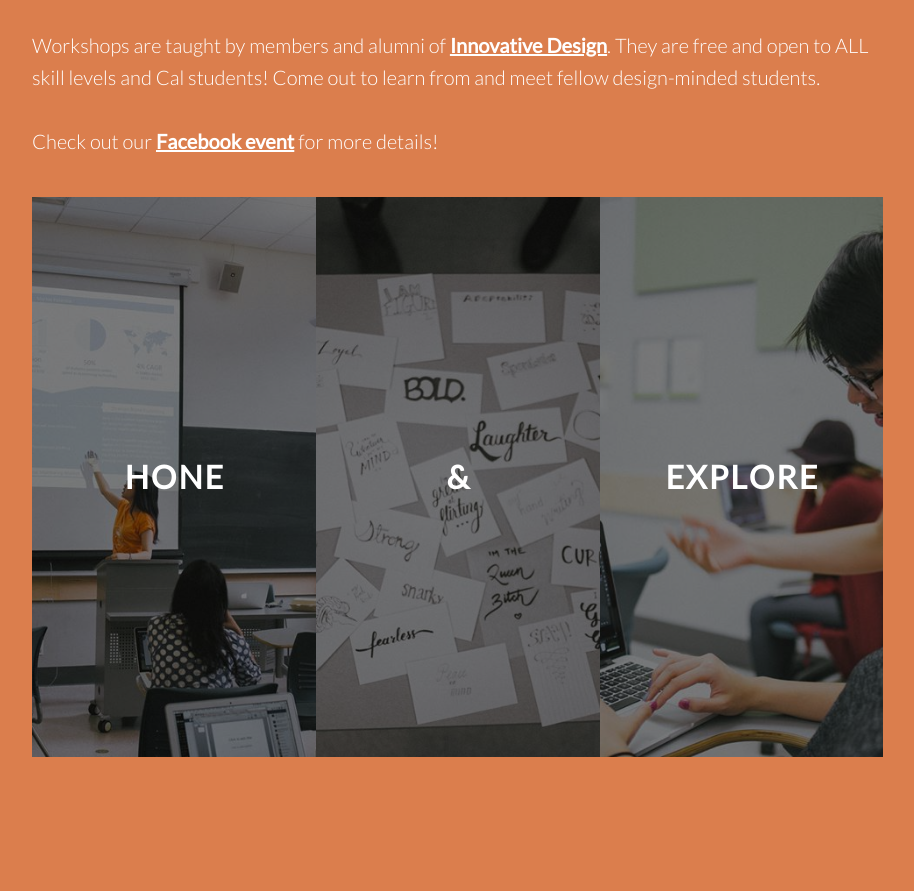
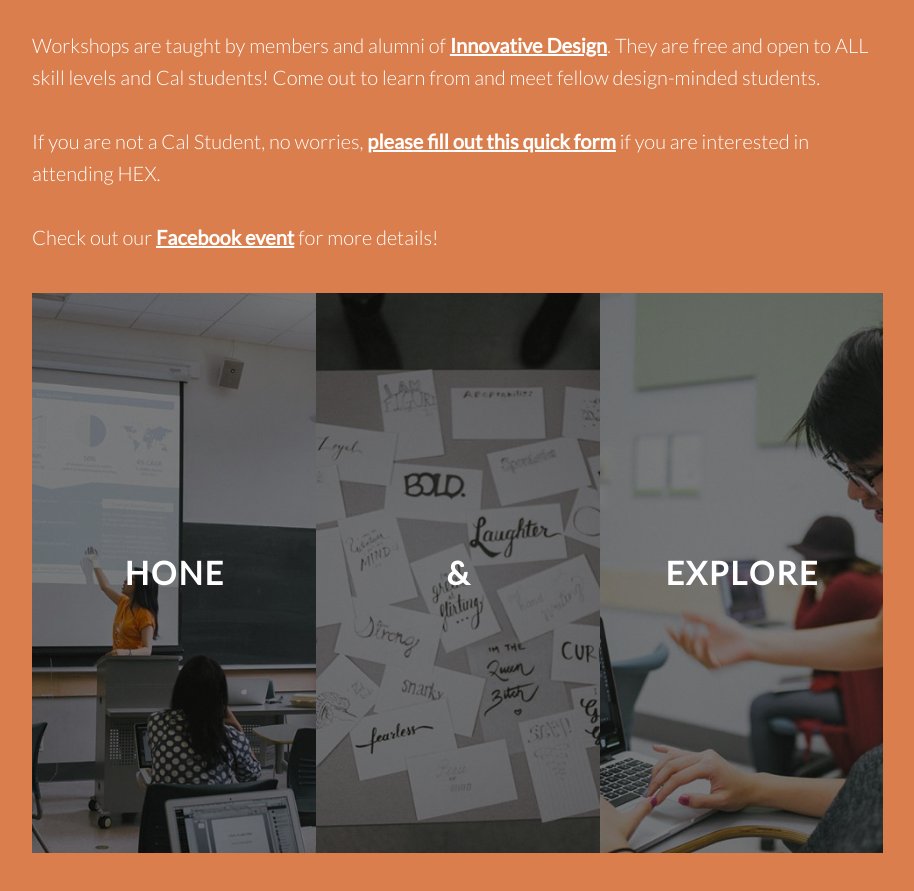
Before and after one commit to peterqiu1997/hex.innovativedesign.club, a website: page index.html in a window 1280 px wide. Shown: the part 1094-1985 px from the top of the page, without its empty margins (178-1092 px from the left). Drawn offline with Linux system fonts and the light colour scheme.

Commit message:
added non student interest form

```diff
--- a/index.html
+++ b/index.html
@@ -75,6 +75,8 @@
         <p>HEX: Hone &amp; Explore is a workshop series where students come to learn and teach design.</p>
         <br>
         <p>Workshops are taught by members and alumni of <a ng-href="http://innovativedesign.club">Innovative Design</a>.  They are free and open to ALL skill levels and Cal students! Come out to learn from and meet fellow design-minded students.</p>
+        <br>
+        <p>If you are not a Cal Student, no worries, <a ng-href="http://tinyurl.com/HEXregistration" target="_blank">please fill out this quick form</a> if you are interested in attending HEX.</p>
         <br>
         <p>Check out our <a ng-href="https://www.facebook.com/events/1671304639803006/?ref=4&action_history=null&source=4">Facebook event</a> for more details!</p>
       </div>
```
